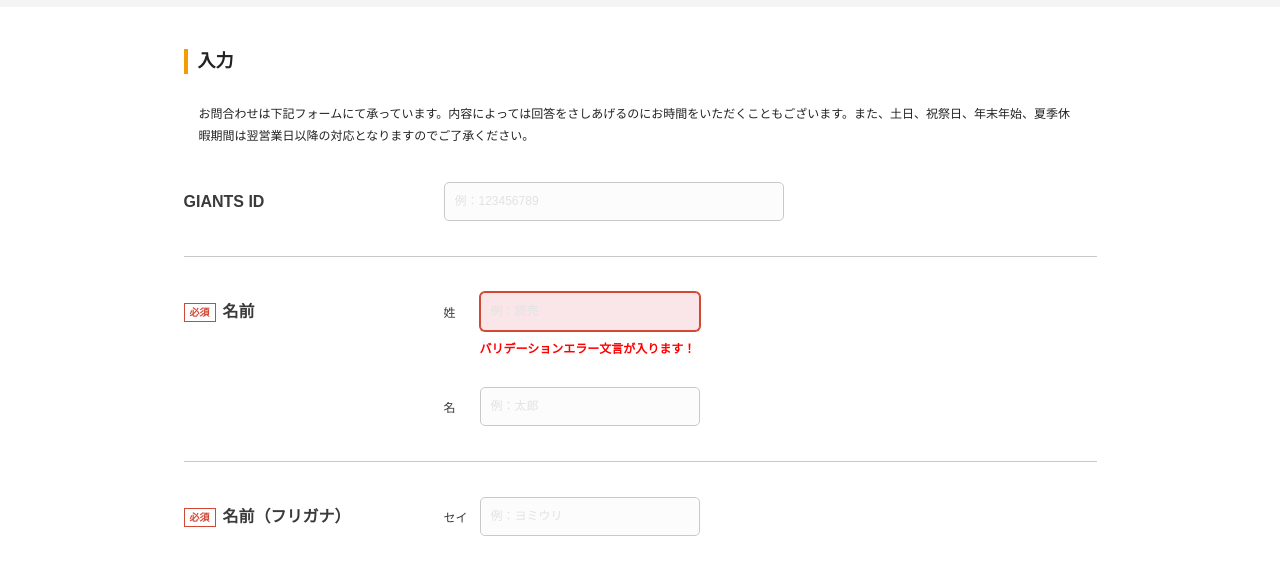
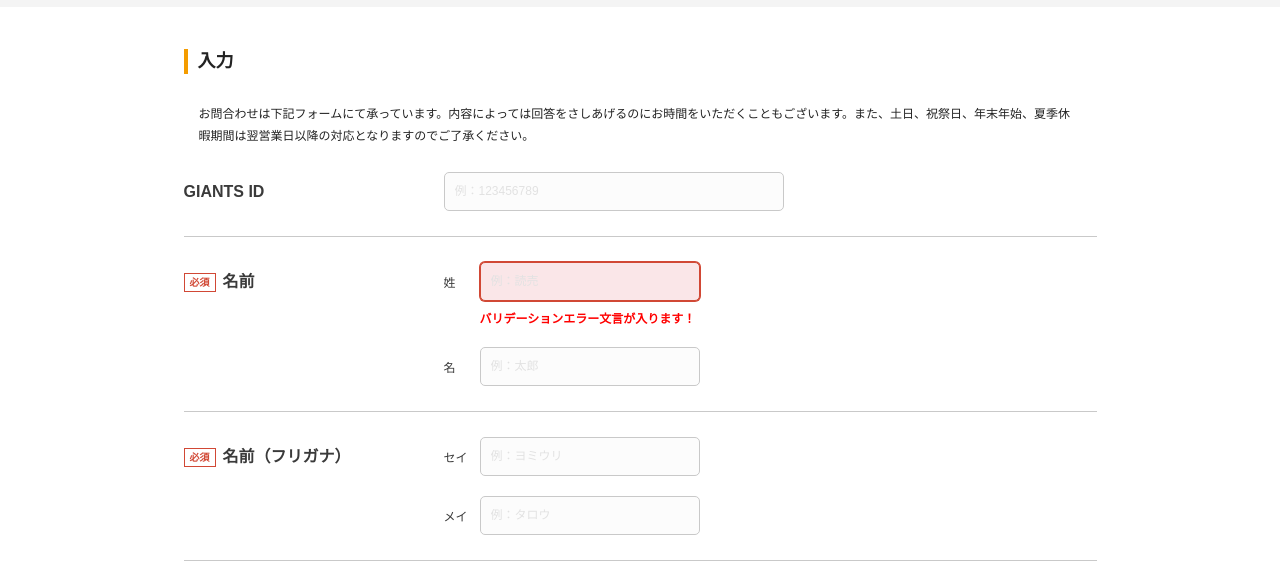
Before and after one commit to wadahideyuki/yomiurig, a plain HTML site: page www_ec/EC_ECF_016.html in a window 1280 px wide. Shown: the part 230-793 px from the top of the page. Drawn offline with nearby package versions, Linux system fonts and the light colour scheme; files that its build step writes are made by us from their sources.

Commit message:
いらないクラス削除 途中

```diff
--- a/scss/modules/_class.scss
+++ b/scss/modules/_class.scss
@@ -80,6 +80,8 @@
 @include pc{
 	//width
 	.pcWA{width: auto !important;}
+	.pcW50{width: 50px !important;}
+	.pcW60{width: 60px !important;}
 	.pcW80{width: 80px !important;}
 	.pcW100{width: 100px !important;}
 	.pcW110{width: 110px !important;}
--- a/scss/modules/_utility.scss
+++ b/scss/modules/_utility.scss
@@ -1240,22 +1240,7 @@
 				}
 			}
 		}
-		&.is_type2{
-			.formTbl{
-				> tbody{
-					> tr{
-						> th{
-						}
-						&:first-child{
-							> th{
-								margin-top: 0;
-							}
-						}
-					}
-				}
-			}
-		}
-		.layer2{
+		.layer2{//.formTbl .layer2
 			tr{
 				> th{
 					width: vw(68);
@@ -1275,7 +1260,7 @@
 				}
 			}
 		}
-		.colInForm{
+		.colInForm{//郵便番号、電話番号など
 			ul{
 				display: flex;
 				align-items: center;
@@ -1372,23 +1357,29 @@
 					}
 					> th{
 						display: table-cell;
-						width: 260px;
+						width: 210px;
 						margin-top: 0;
-						padding: 44px 0 35px;
+						padding: 34px 0 25px;
 						font-size: 16px;
+						.l-contents.is_single &{
+							width: 260px;
+						}
 						&.mtHf{
 							margin-top: 0;
+						}
+						&.fzType2{
+							font-size: 14px;
 						}
 					}
 					> td{
 						display: table-cell;
 						margin-top: 0;
-						padding: 35px 0;
+						padding: 25px 0;
 						font-size: 12px;
 					}
 				}
 			}
-			&.is_pcBlk{
+			&.is_pcBlk{//.formTbl.is_pcBlk
 				display: block;
 				> tbody{
 					display: block;
@@ -1400,7 +1391,7 @@
 					}
 				}
 			}
-			.layer2{
+			.layer2{//.formTbl .is_layer2
 				tr{
 					> th{
 						width: 3em;
@@ -1410,14 +1401,14 @@
 					}
 					+ tr{
 						> th{
-							padding-top: 43px;
+							padding-top: 33px;
 						}
 						> td{
-							padding-top: 30px;
-						}
-					}
-				}
-				&.is_pcType2{
+							padding-top: 20px;
+						}
+					}
+				}
+				&.is_pcType2{//.formTbl.is_pcType2
 					display: block;
 					tbody{
 						display: flex;
--- a/scss/pages/cart.scss
+++ b/scss/pages/cart.scss
@@ -460,40 +460,6 @@
 			}
 		}
 	}
-	.formBox.is_pageReceiveType1{
-		@include pc{
-			> .formTbl{
-				> tbody{
-					> tr{
-						>th{
-							width: 210px;
-							padding: 25px 0;
-						}
-						> td{
-							padding: 25px 0;
-							.formTbl{
-								th, td{
-									padding: 25px 0;
-								}
-							}
-						}
-					}
-				}
-				&.is_type2{
-					> tbody{
-						> tr{
-							>th{
-								width: 60px;
-							}
-						}
-					}
-				}
-			}
-			.fzType2{
-				font-size: 14px;
-			}
-		}
-	}
 	.newAdrs{
 		@include pc{
 			.formBox{
@@ -512,15 +478,6 @@
 									th{
 										width: 160px;
 									}
-								}
-							}
-						}
-					}
-					&.is_type2{
-						> tbody{
-							> tr{
-								> th{
-									width: 50px;
 								}
 							}
 						}
```
Also changed, not shown: www_ec/EC_ECF_005.html (+11 -11 lines), www_ec/assets/css/cart.css, www_ec/assets/css/common.css.
